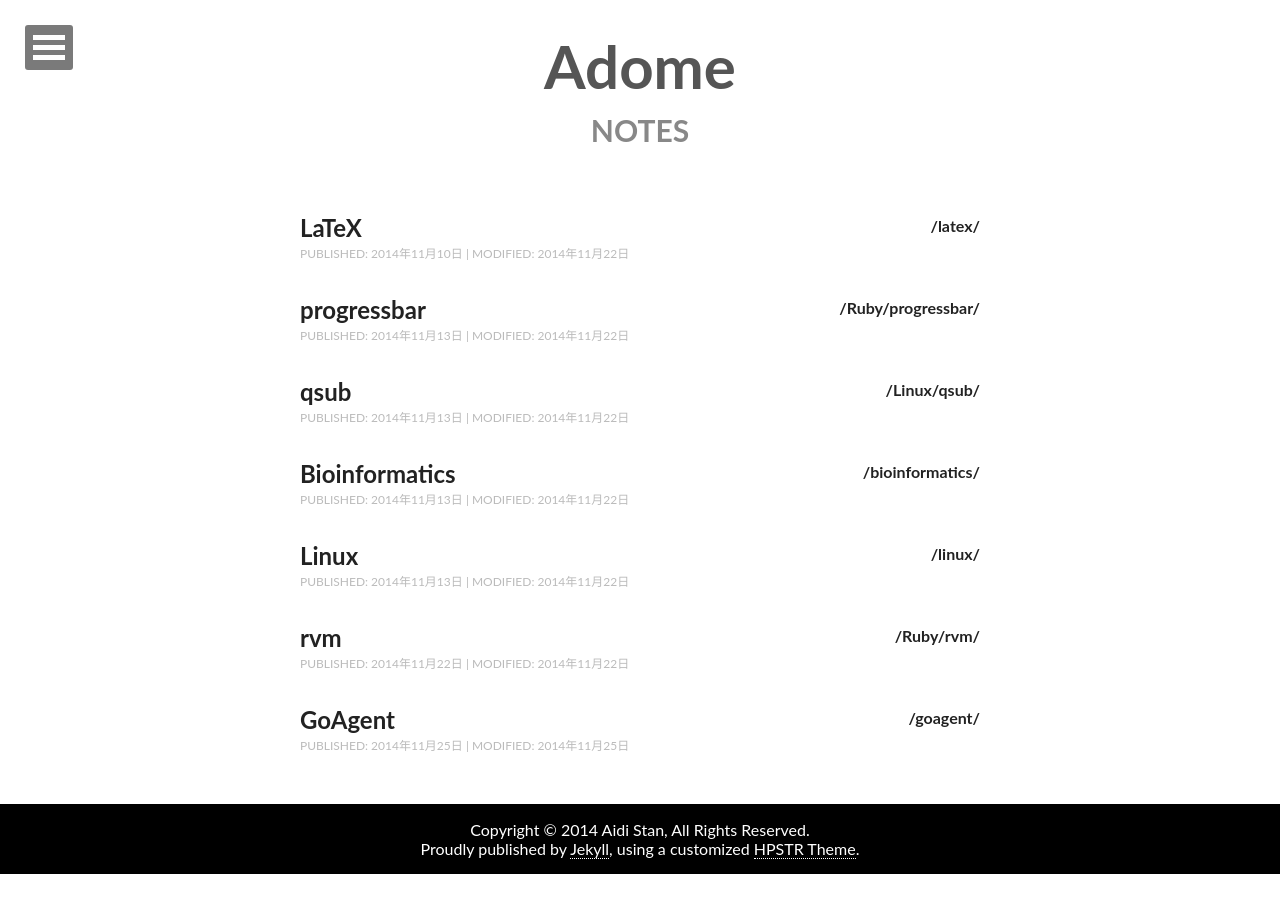
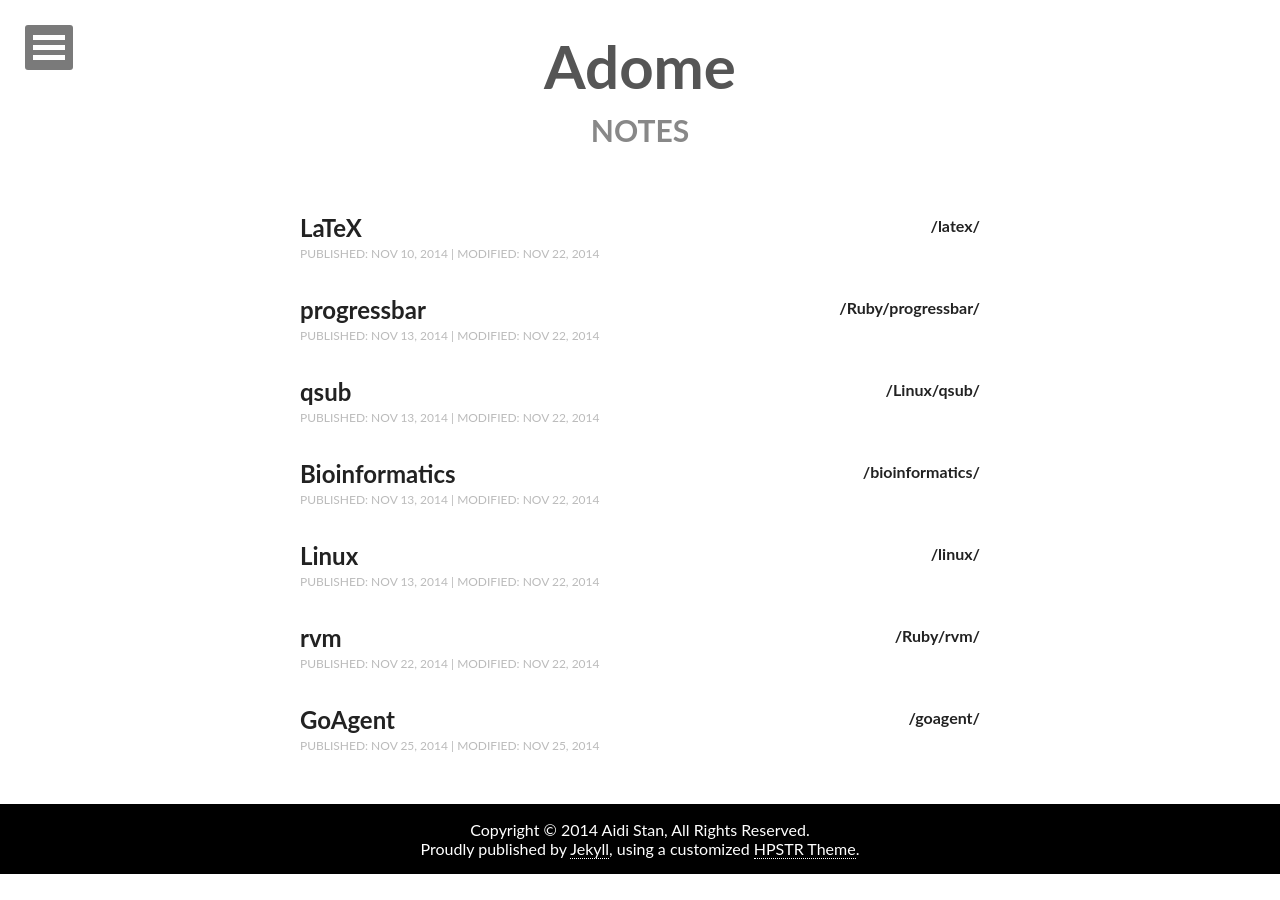
Before and after one commit to alex970448359/site-blog.aiditan.me, a Jekyll site: the page built from notes.html, in a window 1280 px wide. Built offline with Jekyll 4.4.1, drawn with Linux system fonts in a browser that asks for light colours; nearby versions of some CDN libraries; comment, search, counter and statistics services are not loaded; some of the changed lines change nothing that is shown.

Commit message:
Update notes.html

```diff
--- a/notes.html
+++ b/notes.html
@@ -12,11 +12,11 @@ comments: page-notes
     <h2 style="margin:0;"><a href="{{ site.baseurl }}{{ note.url }}" title="{{ note.title }}" itemprop="url">{{ note.title }} <span class="entry-content pull-right">{{ note.url | replace_first: '/notes' }}</span></a></h2>
     <span class="entry-meta entry-date date published">
       <time datetime="{{ note.date | date_to_xmlschema }}">
-        Published: {{ note.date | date: "%Y年%-m月%-d日" }}
+        Published: {{ note.date | date: "%b %d, %Y" }}
       </time>
       |
       <time datetime="{{ note.modified | date_to_xmlschema }}">
-        Modified: {{ note.modified | date: "%Y年%-m月%-d日" }}
+        Modified: {{ note.modified | date: "%b %d, %Y" }}
       </time>
     </span>
   </header>
```
